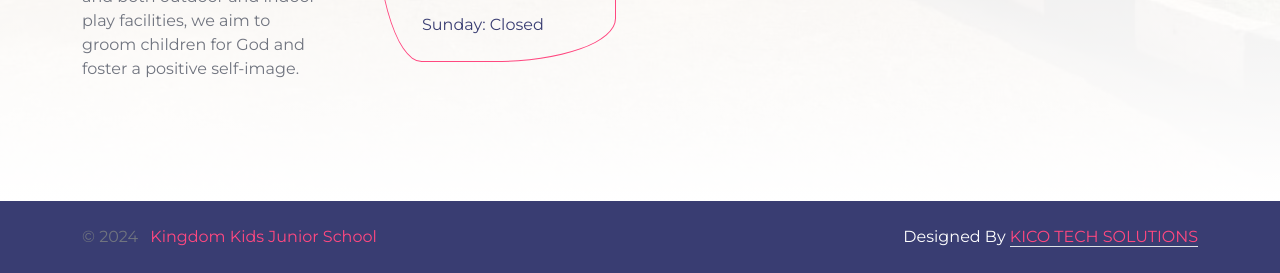
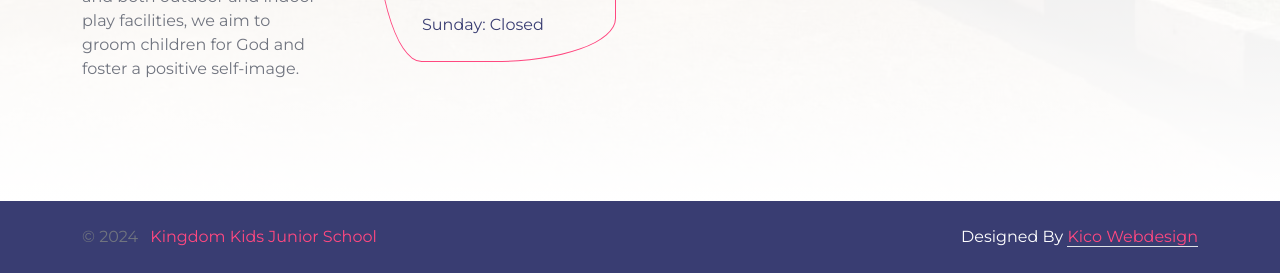
Before and after one commit to kiwanacollins/Kingdom-Kids-Junior-School, a plain HTML site: page index.html in a window 1280 px wide. Shown: the part 5133-5406 px from the top of the page. Drawn offline with nearby package versions, Linux system fonts and the light colour scheme; some icons are missing.

Commit message:
Update index.html

```diff
--- a/index.html
+++ b/index.html
@@ -479,7 +479,7 @@
                        &copy; 2024 <span class="text-light"><a href="#"><i class="fas text-light me-2"></i>Kingdom Kids Junior School </a></span>
                     </div>
                     <div class="col-md-6 my-auto text-center text-md-end text-white">
-                        Designed By <a class="border-bottom" href="https://kiwanacollins.github.io/port.github.io/" target="_blank">KICO TECH SOLUTIONS</a>
+                        Designed By <a class="border-bottom" href="http://kicowebdesign.com/" target="_blank">Kico Webdesign</a>
                     </div>
                 </div>
             </div>
```
